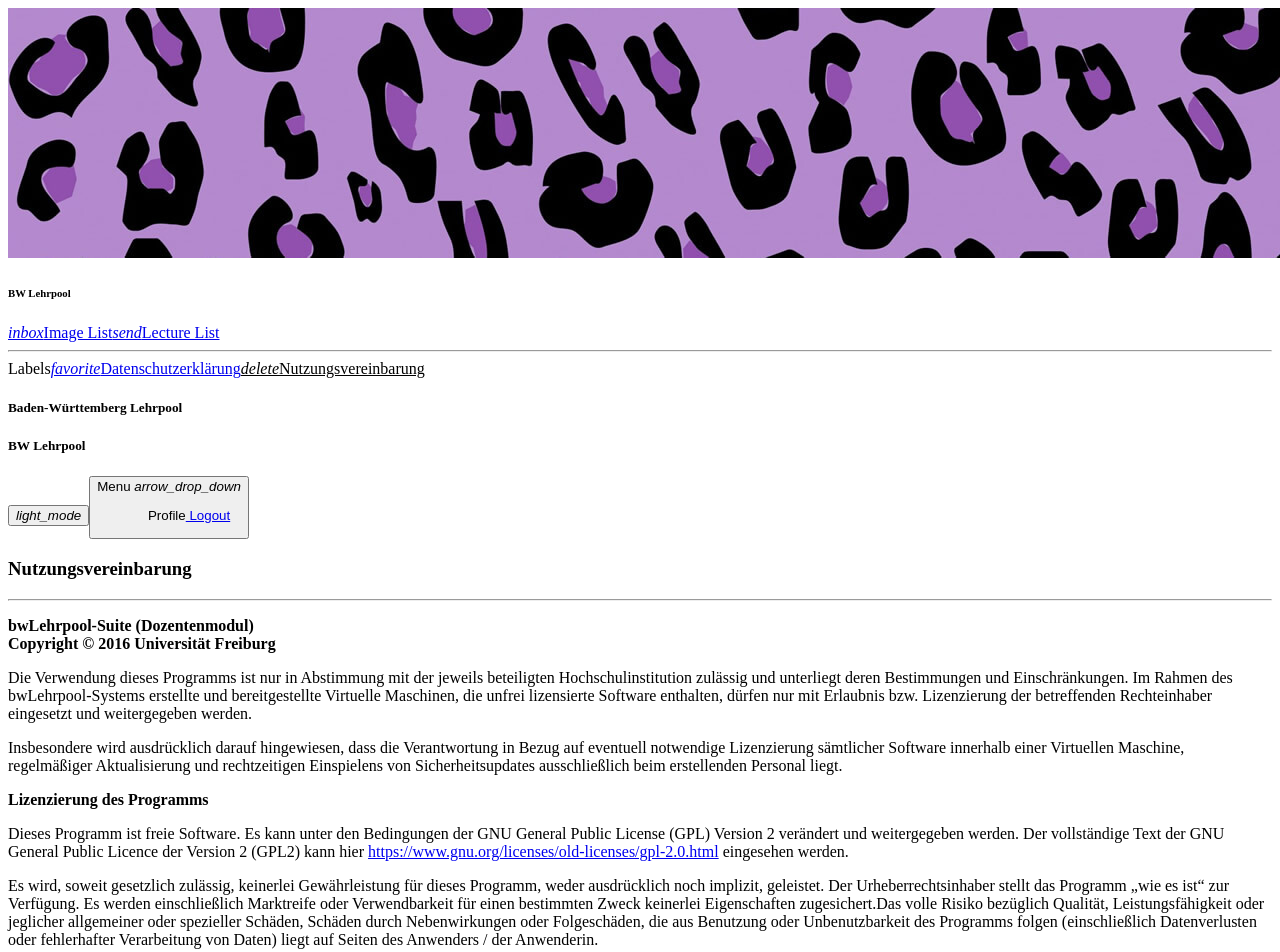
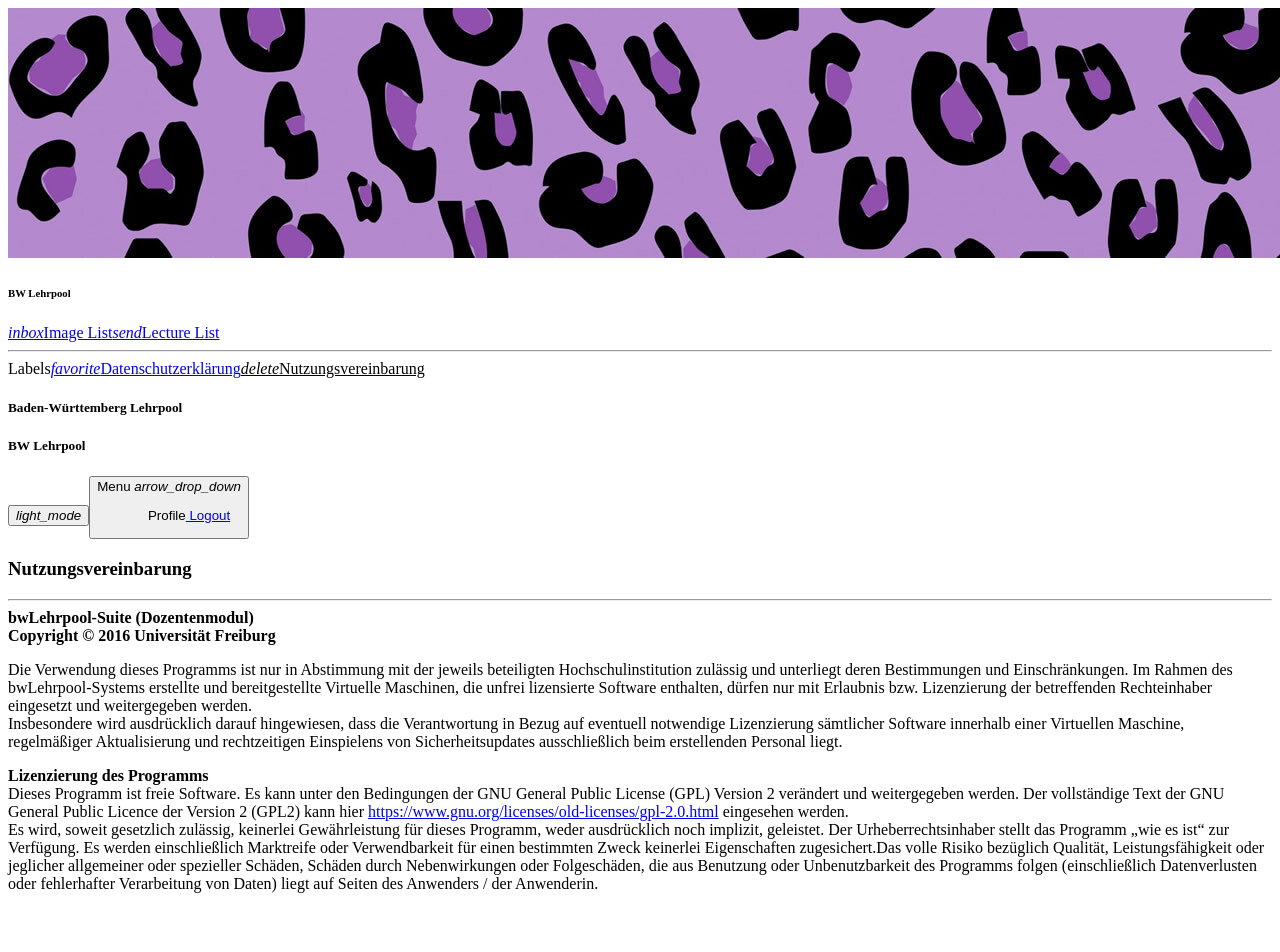
Before and after one commit to rafaelgieschke/bwlp-vue-frontend, a Vue app: page /user-agreement in a window 1280 px wide. Shown: the top 952 px of the page. After the commit the page ends 901 px from the top, so only its background shows below. Built offline with nearby package versions, Linux system fonts and the light colour scheme; sample sign-in values are in the browser's storage.

Commit message:
Nutzungsvereinbarung and Datenschutzerklärung smol fix

```diff
--- a/src/views/legal-views/PrivacyPolicyView.vue
+++ b/src/views/legal-views/PrivacyPolicyView.vue
@@ -80,6 +80,8 @@
         </p>
       </section>
 
+      <hr class="small" />
+
       <section class="pp-section">
         <h4>Wohin kann ich mich bei Fragen wenden?</h4>
         <p class="big-paragraph">
--- a/src/views/legal-views/UserAgreementView.vue
+++ b/src/views/legal-views/UserAgreementView.vue
@@ -57,24 +57,29 @@ import Card from '@/components/Card.vue';
 </script>
 
 <style scoped>
-.subtitle {
-  margin: 0;
-  font-weight: bold;
+.subtitle,
+.big-paragraph {
+  margin-block-start: 0;
+  margin-block-end: 0;
+}
 
-  &:first-child {
-    margin-top: 1rem;
+.big-paragraph {
+  margin-block-start: 1rem;
+
+  & + & {
+    margin-block-start: 0rem;
   }
 
-  &:first-child + & {
-    margin-bottom: 1rem;
-  }
-
-  & + .big-paragraph {
-    margin-bottom: 0;
+  & + .subtitle {
+    margin-block-start: 1rem;
   }
 }
 
-.big-paragraph {
-  margin-bottom: 1rem;
+.subtitle {
+  font-weight: bold;
+
+  &:nth-of-type(n + 3) + .big-paragraph {
+    margin-block-start: 0rem;
+  }
 }
 </style>
```
